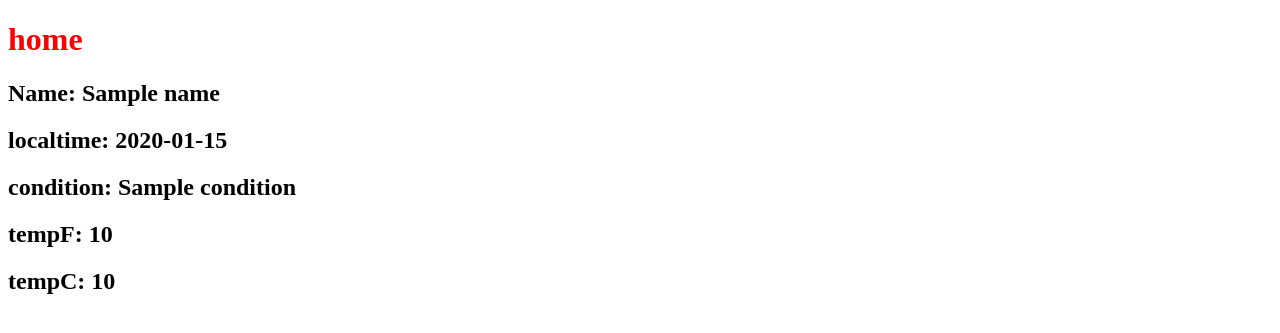
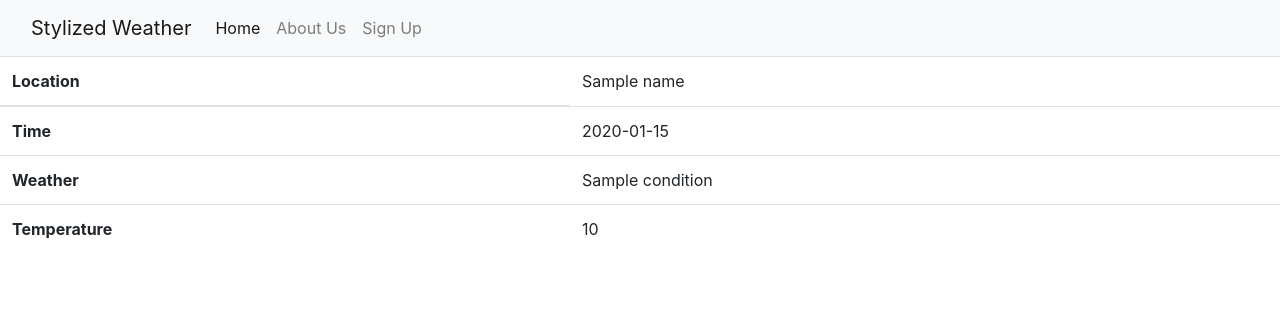
Before and after one commit to paul-bokelman/styledweather-python, a Flask app: template templates/home.html in a window 1280 px wide. Shown: the top 333 px of the page. Run offline with Flask 2, Linux system fonts and the light colour scheme; the template is opened without the code that fills it: most values are stand-ins (such as "Sample title", 1, 10 or a date in 2020); some libraries are stand-ins or nearby versions.

Commit message:
Home Page

```diff
--- a/templates/base.html
+++ b/templates/base.html
@@ -5,10 +5,33 @@
     <meta http-equiv="X-UA-Compatible" content="IE=edge" />
     <meta name="viewport" content="width=device-width, initial-scale=1.0" />
     {% block meta %} {% endblock %}
+    <link rel="stylesheet" href="https://stackpath.bootstrapcdn.com/bootstrap/4.5.2/css/bootstrap.min.css" integrity="sha384-JcKb8q3iqJ61gNV9KGb8thSsNjpSL0n8PARn9HuZOnIxN0hoP+VmmDGMN5t9UJ0Z" crossorigin="anonymous">
     <link rel="stylesheet" href="../static/css/index.css" type="text/css" />
     <title>StyledWeather</title>
   </head>
   <body>
+    <div>
+      <nav class="navbar navbar-expand-lg navbar-light bg-light">
+        <div class="container-fluid">
+          <a class="navbar-brand" href="#">Stylized Weather</a>
+          <button class="navbar-toggler" type="button" data-bs-toggle="collapse" data-bs-target="#navbarSupportedContent" aria-controls="navbarSupportedContent" aria-expanded="false" aria-label="Toggle navigation">
+            <span class="navbar-toggler-icon"></span>
+          </button>
+          <div class="collapse navbar-collapse" id="navbarSupportedContent">
+            <ul class="navbar-nav me-auto mb-2 mb-lg-0">
+              <li class="nav-item">
+                <a class="nav-link active" aria-current="page" href="#">Home</a>
+              </li>
+              <li class="nav-item">
+                <a class="nav-link" href="#">About Us</a>
+              </li>
+              <li class="nav-item">
+                <a class="nav-link" href="#">Sign Up</a>
+              </li>
+            </ul>
+          </div>
+        </div>
+    </div>
     {% block content %} {% endblock %}
   </body>
 </html>
--- a/templates/home.html
+++ b/templates/home.html
@@ -1,8 +1,30 @@
+
+<!-- <h2>Location: {{name}}</h2>
+<h2>Time: {{localtime}}</h2>
+<h2>Weather: {{condition}}</h2>
+<h2>Temperature F: {{tempF}}</h2>
+<h2>Temperature C: {{tempC}}</h2> -->
 {% extends 'base.html' %} {% block content %}
-<h1 class="test">home</h1>
-<h2>Name: {{name}}</h2>
-<h2>localtime: {{localtime}}</h2>
-<h2>condition: {{condition}}</h2>
-<h2>tempF: {{tempF}}</h2>
-<h2>tempC: {{tempC}}</h2>
+<table class="table">
+    <thead>
+      <tr>
+        <th scope="col">Location</th>
+        <td scope="col">{{name}}</td>
+      </tr>
+    </thead>
+    <tbody>
+      <tr>
+        <th scope="row">Time</th>
+        <td>{{localtime}}</td>
+      </tr>
+      <tr>
+        <th scope="row">Weather</th>
+        <td>{{condition}}</td>
+      </tr>
+      <tr>
+        <th scope="row">Temperature</th>
+        <td colspan="2">{{tempF}}</td>
+      </tr>
+    </tbody>
+  </table>
 {% endblock %}
```
